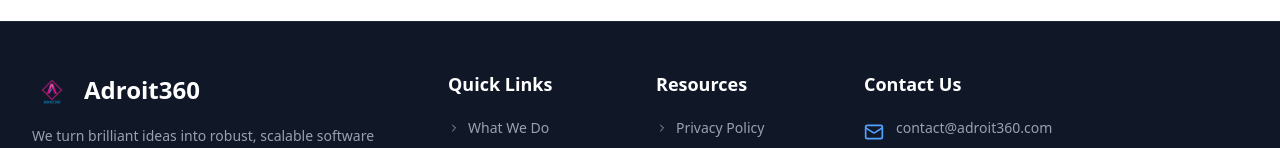
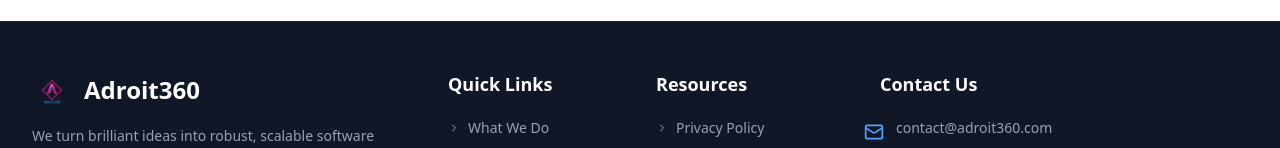
Before and after one commit to Marvin-Baafi-Owusu-hub/Adroit360, a React (Vite) app: page / in a window 1280 px wide. Shown: the part 4089-4237 px from the top of the page. Built offline with nearby package versions, Linux system fonts and the light colour scheme.

Commit message:
added ml-4 on footer.jsx

```diff
--- a/src/components/Footer.jsx
+++ b/src/components/Footer.jsx
@@ -94,7 +94,7 @@
           </div>
 
           <div className="md:col-span-1">
-            <h4 className="text-lg font-semibold mb-5 text-white">Contact Us</h4>
+            <h4 className="text-lg font-semibold mb-5 ml-4 text-white">Contact Us</h4>
             <ul className="space-y-3 text-gray-400 text-sm">
               <li className="flex items-start">
                 <Mail className="w-5 h-5 mr-3 text-blue-400 shrink-0 mt-1" />
```
